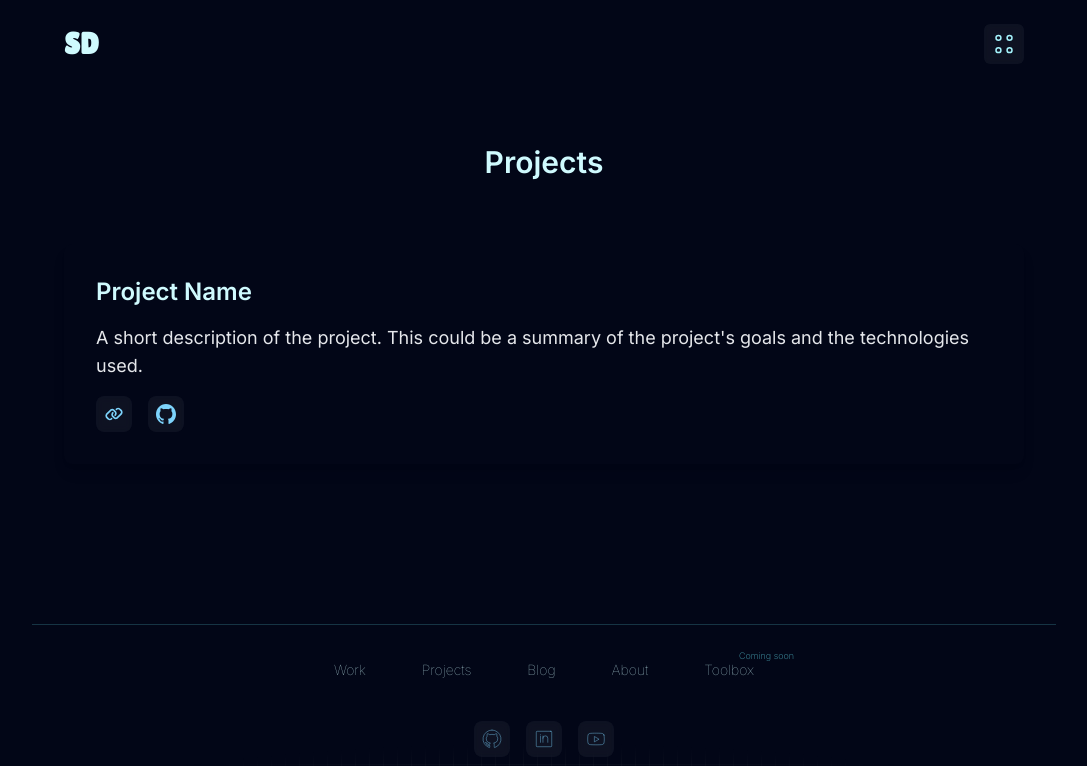
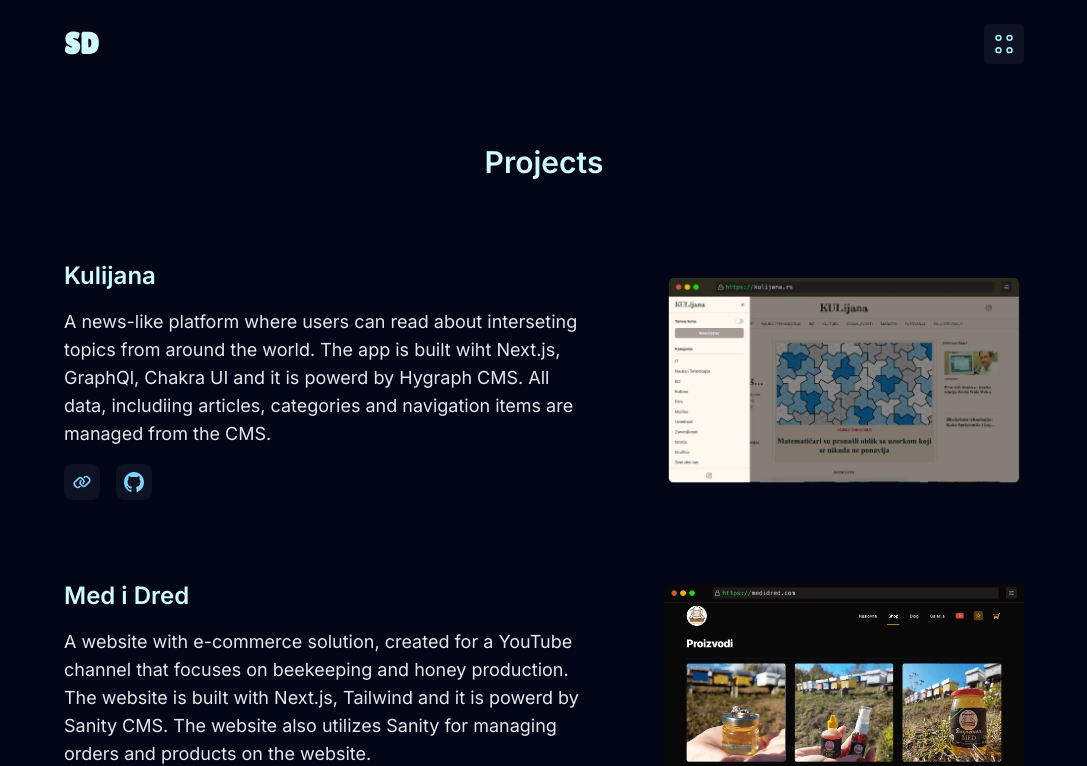
Before and after one commit to stefandjikic/personal-website, a Next.js app: page /projects in a window 1280 px wide. Shown: the top 766 px of the page, without its empty margins (96-1183 px from the left). Built offline with nearby package versions, Linux system fonts and the light colour scheme.

Commit message:
Add ProjectCard component and update ProjectsPage

```diff
--- a/app/components/cards/ProjectCard.tsx
+++ b/app/components/cards/ProjectCard.tsx
@@ -1,13 +1,15 @@
 import React from "react";
+import Image, { StaticImageData } from "next/image";
+import SocialIcon from "../social/SocialIcon";
 import linkImg from "@/app/assets/icons/link.svg";
 import ghImg from "@/app/assets/icons/gh-fill.svg";
-import SocialIcon from "../social/SocialIcon";
 
 interface ProjectCardProps {
   name: string;
   description: string;
   projectUrl: string;
-  sourceUrl: string;
+  sourceUrl: string | null;
+  projectImage: string | StaticImageData;
 }
 
 const ProjectCard = ({
@@ -15,9 +17,13 @@ const ProjectCard = ({
   description = "",
   projectUrl = "",
   sourceUrl = "",
-}) => {
+  projectImage,
+}: ProjectCardProps) => {
   return (
-    <section className="bg-slate-950 text-gray-200 p-8 rounded-lg shadow-lg">
+    <section className="text-gray-200 mb-20">
+      <div className="flex gap-10 sm:gap-20 items-center justify-between">
+        <div>
+          {" "}
           <h3 className="text-2xl font-semibold text-cyan-100 mb-4">
             {name || "Project Name"}
           </h3>
@@ -37,14 +43,18 @@ const ProjectCard = ({
             {sourceUrl && (
               <SocialIcon href={sourceUrl} icon={ghImg} alt="Source Code" />
             )}
-        {/* <a
-          href={sourceUrl || "#"}
-          rel="noreferrer"
-          target="_blank"
-          className="text-cyan-100 hover:underline hover:text-cyan-200"
-        >
-          View Source
-        </a> */}
+          </div>
+        </div>
+        <div className="roudned-md relative ">
+          {/* <div className="absolute w-full h-full rounded-md bg-gradient-to-r from-indigo-600/20 to-cyan-800/20 hover:bg-gradient-to-l transition duration-300"></div> */}
+          <Image
+            src={projectImage || "/images/placeholder.png"}
+            alt="Project Image"
+            className="rounded-md max-w-[360px]"
+            width={360}
+            height={260}
+          />
+        </div>
       </div>
     </section>
   );
--- a/app/projects/page.tsx
+++ b/app/projects/page.tsx
@@ -1,18 +1,24 @@
 import React from "react";
 import ProjectCard from "../components/cards/ProjectCard";
+import { PROJECTS_DATA } from "../utils/projects_data";
 
 const ProjectsPage = () => {
   return (
     <div className="mt-14 ">
-      <h1 className="text-3xl text-center font-semibold mb-16 text-cyan-100">
-        Projects
+      <h1 className="text-3xl text-center font-semibold mb-20 text-cyan-100">
+        {PROJECTS_DATA.title}
       </h1>
-      <ProjectCard
-        name="Project Name"
-        description="A short description of the project. This could be a summary of the project's goals and the technologies used."
-        projectUrl="#"
-        sourceUrl="#"
-      />
+
+      {PROJECTS_DATA.projects.map((project) => (
+        <ProjectCard
+          key={project.id}
+          name={project.name}
+          description={project.description}
+          projectUrl={project.projectUrl}
+          sourceUrl={project.sourceUrl}
+          projectImage={project.projectImage}
+        />
+      ))}
     </div>
   );
 };
--- /dev/null
+++ b/app/utils/projects_data.ts
@@ -0,0 +1,27 @@
+import kulijanaImg from "@/app/assets/images/kulijana.webp";
+import medidredImg from "@/app/assets/images/medidred.webp";
+
+export const PROJECTS_DATA = {
+  title: "Projects",
+  description: "Here are some of the personal projects I've worked on.",
+  projects: [
+    {
+      id: 1,
+      name: "Kulijana",
+      description:
+        "A news-like platform where users can read about interseting topics from around the world. The app is built wiht Next.js, GraphQl, Chakra UI and it is powerd by Hygraph CMS. All data, includiing articles, categories and navigation items are managed from the CMS.",
+      projectUrl: "https://www.kulijana.rs",
+      sourceUrl: "https://github.com/stefandjikic/Kulijana",
+      projectImage: kulijanaImg,
+    },
+    {
+      id: 2,
+      name: "Med i Dred",
+      description:
+        "A website with e-commerce solution, created for a YouTube channel that focuses on beekeeping and honey production. The website is built with Next.js, Tailwind and it is powerd by Sanity CMS. The website also utilizes Sanity for managing orders and products on the website.",
+      projectUrl: "https://medidred.com",
+      sourceUrl: null,
+      projectImage: medidredImg,
+    },
+  ],
+};
```
Also changed, not shown: app/assets/images/kulijana.webp (added), app/assets/images/medidred.webp (added). Lines whose indentation alone changed are shown as unchanged.
